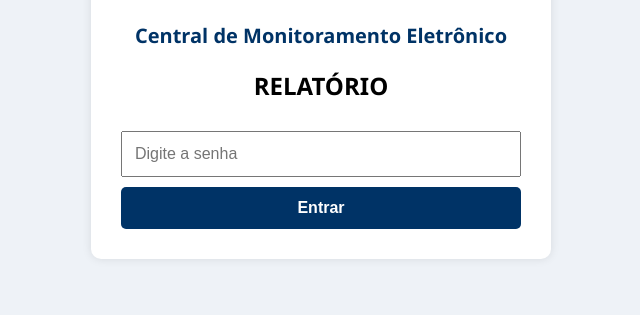
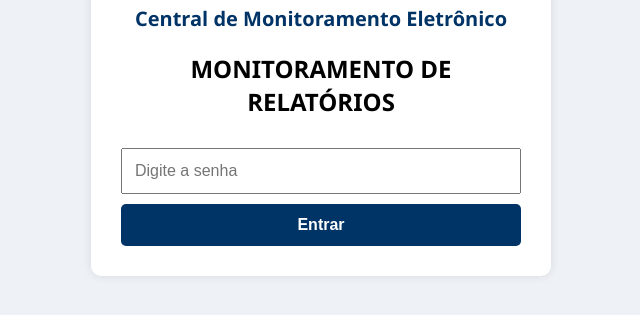
Before and after one commit to centralap/login, a plain HTML site: page index.html in a window 1280 px wide. Shown: the part 337-652 px from the top of the page, without its empty margins (319-959 px from the left). Drawn offline with Linux system fonts and the light colour scheme.

Commit message:
Update index.html

```diff
--- a/index.html
+++ b/index.html
@@ -103,7 +103,7 @@
   <div class="container">
     <img src="logo-pp.png" alt="Logo CME" class="logo">
     <h1 class="titulo-central">Central de Monitoramento Eletrônico</h1>
-    <h2>RELATÓRIO</h2>
+    <h2>MONITORAMENTO DE RELATÓRIOS</h2>
     <input type="password" id="senha" placeholder="Digite a senha">
     <br>
     <button onclick="verificarSenha()">Entrar</button>
```
